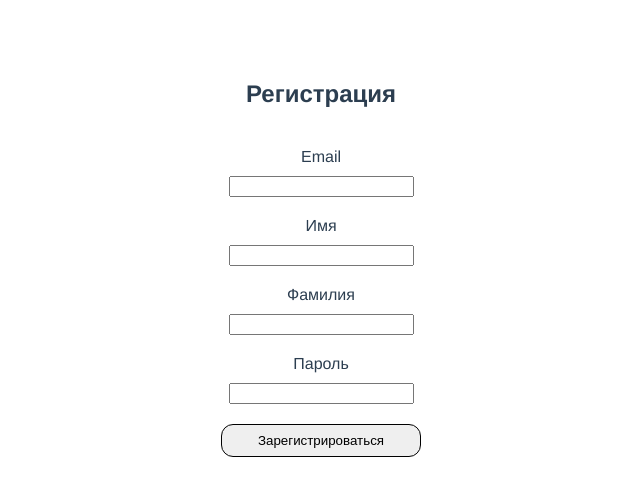
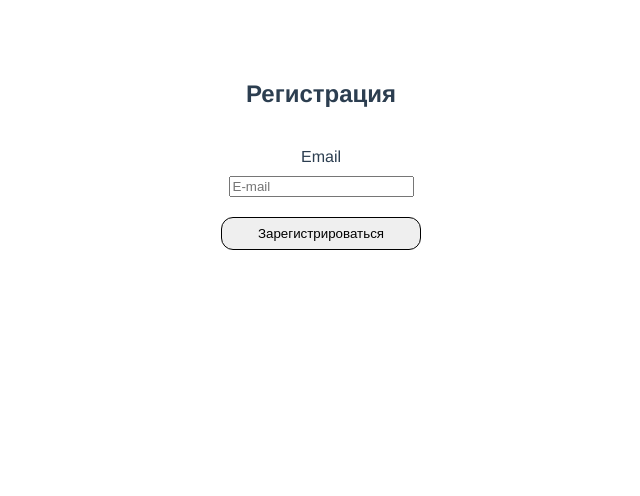
Before and after one commit to BadVoice/Vue2-VPN-Service, a Vue app: page /register in a window 1280 px wide. Shown: the top 496 px of the page, without its empty margins (319-959 px from the left). Built offline with nearby package versions, Linux system fonts and the light colour scheme.

Commit message:
ref: remove imput's

```diff
--- a/src/components/auth/AuthRegister.vue
+++ b/src/components/auth/AuthRegister.vue
@@ -4,19 +4,7 @@
     <form @submit.prevent="handleRegistration">
       <div>
         <label for="email">Email</label>
-        <input type="email" id="email" v-model="email" required />
-      </div>
-      <div>
-        <label for="firstName">Имя</label>
-        <input type="text" id="firstName" v-model="firstName" required />
-      </div>
-      <div>
-        <label for="lastName">Фамилия</label>
-        <input type="text" id="lastName" v-model="lastName" required />
-      </div>
-      <div>
-        <label for="password">Пароль</label>
-        <input type="password" id="password" v-model="password" required />
+        <input placeholder='E-mail' type="email" id="email" v-model="email" required />
       </div>
       <button class="btn" type="submit">Зарегистрироваться</button>
     </form>
@@ -29,10 +17,7 @@ export default {
   name: "authRegister",
   data() {
     return {
-      email: "",
-      firstName: "",
-      lastName: "",
-      password: "",
+      email: ""
     };
   },
 
@@ -40,9 +25,6 @@ export default {
     async handleRegistration() {
       await this.$store.dispatch("authModule/register", {
         email: this.email,
-        firstName: this.firstName,
-        lastName: this.lastName,
-        password: this.password,
         router: this.$router
       });
     },
--- a/src/services/user/registerUserService.js
+++ b/src/services/user/registerUserService.js
@@ -1,12 +1,9 @@
 import axios from 'axios';
 
-export const registerUserService = async (email, firstName, lastName, password) => {
+export const registerUserService = async (email) => {
   try {
     const response = await axios.post(process.env.REGISTER, {
-      email,
-      firstName,
-      lastName,
-      password
+      email
     });
 
     if(response.status !== 201) {
--- a/src/store/modules/authModule.js
+++ b/src/store/modules/authModule.js
@@ -34,9 +34,9 @@ const mutations = {
 };
 
 const actions = {
-async register({ commit }, {email, firstName, lastName, password, router}) {
+async register({ commit }, {email, router}) {
   try {
-    const user = await registerUserService(email, firstName, lastName, password);
+    const user = await registerUserService(email);
     if(user) {
       router.push('/login')
       console.log('Registration completed successfully!');
```
